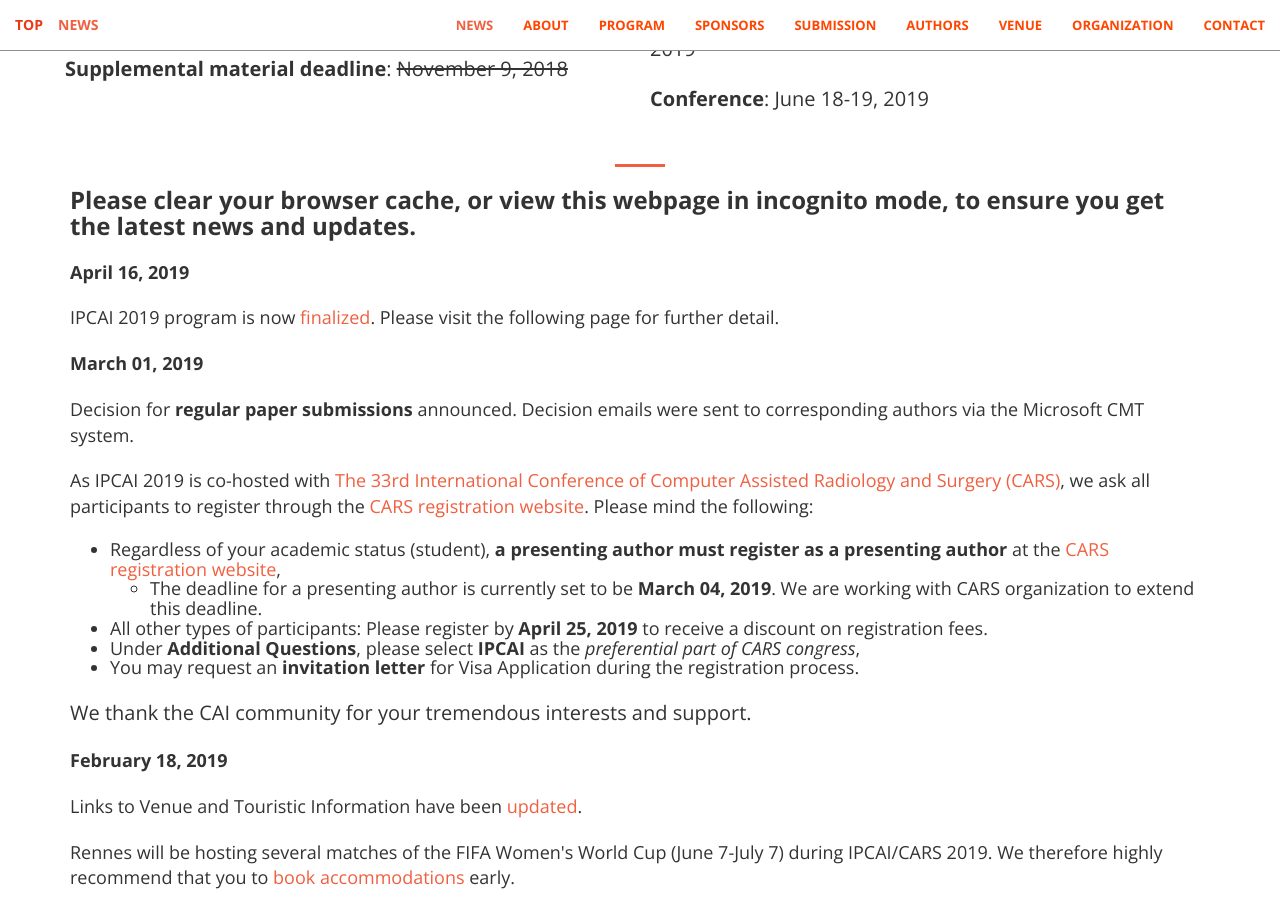
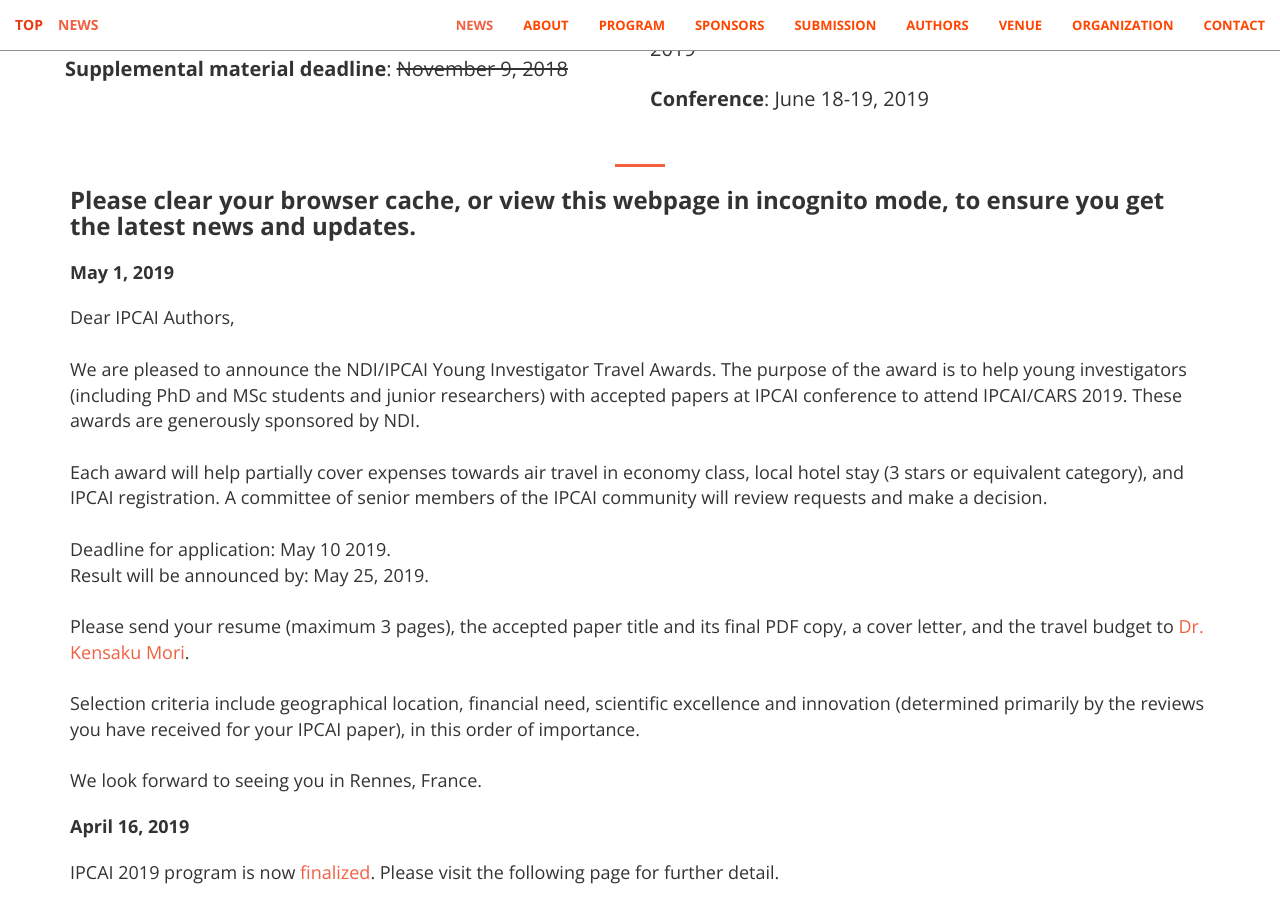
Before and after one commit to ipcai2021/ipcai2021.github.io, a Jekyll site: the page built from index.html, in a window 1280 px wide and 900 px high, scrolled down 1142 px. Built offline with Jekyll 4.4.1, drawn with Linux system fonts in a browser that asks for light colours.

Commit message:
sponsors and updated program

```diff
--- a/_includes/about.html
+++ b/_includes/about.html
@@ -88,4 +88,7 @@
                     </div>
                 </a>
             </div>
+        </div>
+    </div>
+
 </section>
--- a/_includes/news.html
+++ b/_includes/news.html
@@ -70,6 +70,24 @@
                             <h3>
                             <strong>Please clear your browser cache, or view this webpage in incognito mode, to ensure you get the latest news and updates.</strong>
                         </h3>
+                    </dl>
+                    <dl>
+                        <dt>May 1, 2019</dt><p><dd>
+                            Dear IPCAI Authors,<br><br>
+
+                            We are pleased to announce the NDI/IPCAI Young Investigator Travel Awards. The purpose of the award is to help young investigators (including PhD and MSc students and junior researchers) with accepted papers at IPCAI conference to attend IPCAI/CARS 2019. These awards are generously sponsored by NDI.
+                            <br><br>
+                            Each award will help partially cover expenses towards air travel in economy class, local hotel stay (3 stars or equivalent category), and IPCAI registration. A committee of senior members of the IPCAI community will review requests and make a decision.
+                            <br><br>
+                            Deadline for application: May 10 2019. <br>
+                            Result will be announced by: May 25, 2019.<br><br>
+
+                            Please send your resume (maximum 3 pages), the accepted paper title and its final PDF copy, a cover letter, and the travel budget to <a href="mailto:kensaku@is.nagoya-u.ac.jp?subject=DI/IPCAI Young Investigator Travel Awards, Nominee: Your Name">Dr. Kensaku Mori</a>.
+                                <br><br>
+                            Selection criteria include geographical location, financial need, scientific excellence and innovation (determined primarily by the reviews you have received for your IPCAI paper), in this order of importance.
+                            <br><br>
+                            We look forward to seeing you in Rennes, France.
+                        </dd></p>
                     </dl>
                     <dl>
                         <dt>April 16, 2019</dt><p><dd>
--- a/_includes/sponsors.html
+++ b/_includes/sponsors.html
@@ -16,52 +16,93 @@
         </div>
     </div>
 
-
+    <div class="container-fluid">
+        <div class="row no-gutter">
             <div class="col-lg-4 col-sm-6">
                 <a href="https://www.ndigital.com/" target="_blank" class="portfolio-box">
                     <img src="img/sponsor_logo/ndi_newx200.png" class="img-responsive" alt="">
                     <div class="portfolio-box-caption">
                         <div class="portfolio-box-caption-content">
                             <div class="project-category text-faded">
-                            NDI
+                                Northern Digital Inc.
                             </div>
                             <div class="project-name">
-                                About Northern Digital Inc.
+                                More about Northern Digital Inc.
                             </div>
                         </div>
                     </div>
                 </a>
             </div>
-    </div>
-    <div class="container-fluid">
-            <div class="row no-gutter">
             <div class="col-lg-4 col-sm-6">
                 <a href="https://www.aurishealth.com/" target="_blank" class="portfolio-box">
                     <img src="img/sponsor_logo/auris-goldx200.png" class="img-responsive" alt="">
                     <div class="portfolio-box-caption">
                         <div class="portfolio-box-caption-content">
                             <div class="project-category text-faded">
-                                    Auris
+                                Auris Health, Inc.
                             </div>
                             <div class="project-name">
-                                        About Auris Health, Inc.
+                                More about Auris Health, Inc.
                             </div>
                         </div>
                     </div>
                 </a>
             </div>
-
-
             <div class="col-lg-4 col-sm-6">
-                    <a href="https://www.intuitive.com/" target="_blank" class="portfolio-box">
+                <a href="https://www.intuitive.com" target="_blank" class="portfolio-box" >
                     <img src="img/sponsor_logo/Intuitive_CorpLogoTM_Blue_JPGx200.jpg" class="img-responsive" alt="">
                     <div class="portfolio-box-caption">
                         <div class="portfolio-box-caption-content">
                             <div class="project-category text-faded">
-                                    Intuitive
+                                Intuitive Surgical
                             </div>
                             <div class="project-name">
-                                        About Intuitive Surgical, Inc.
+                                More about Intuitive Surgical
+                            </div>
+                        </div>
+                    </div>
+                </a>
+            </div>
+            <div class="col-lg-4 col-sm-6">
+                <a href="https://www.imfusion.com/" target="_blank" class="portfolio-box" >
+                    <img src="img/sponsor_logo/blank.png" class="img-responsive" alt="">
+                    <div class="portfolio-box-caption">
+                        <div class="portfolio-box-caption-content">
+                            <div class="project-category text-faded">
+
+                            </div>
+                            <div class="project-name">
+
+                            </div>
+                        </div>
+                    </div>
+                </a>
+            </div>
+            <div class="col-lg-4 col-sm-6">
+                <a href="https://www.imfusion.com/" target="_blank" class="portfolio-box" >
+                    <img src="img/sponsor_logo/ImFusion_Logo_blue_R0G161B212_black_withblank.png" class="img-responsive" alt="">
+                    <div class="portfolio-box-caption">
+                        <div class="portfolio-box-caption-content">
+                            <div class="project-category text-faded">
+                                ImFusion
+                            </div>
+                            <div class="project-name">
+                                More about ImFusion
+                            </div>
+                        </div>
+                    </div>
+                </a>
+            </div>
+            <div class="col-lg-4 col-sm-6">
+                <a href="https://www.imfusion.com/" target="_blank" class="portfolio-box" >
+                    <img src="img/sponsor_logo/blank.png" class="img-responsive" alt="">
+                    <div class="portfolio-box-caption">
+                        <div class="portfolio-box-caption-content">
+                            <div class="project-category text-faded">
+
+                            </div>
+                            <div class="project-name">
+
                             </div>
                         </div>
                     </div>
```
Also changed, not shown: img/sponsor_logo/ImFusion_Logo_blue_R0G161B212_black.jpg (added), img/sponsor_logo/ImFusion_Logo_blue_R0G161B212_black.png (added), img/sponsor_logo/ImFusion_Logo_blue_R0G161B212_black_withblank.png (added), img/sponsor_logo/blank.png (added), 3 other files. Lines whose indentation alone changed are shown as unchanged.
